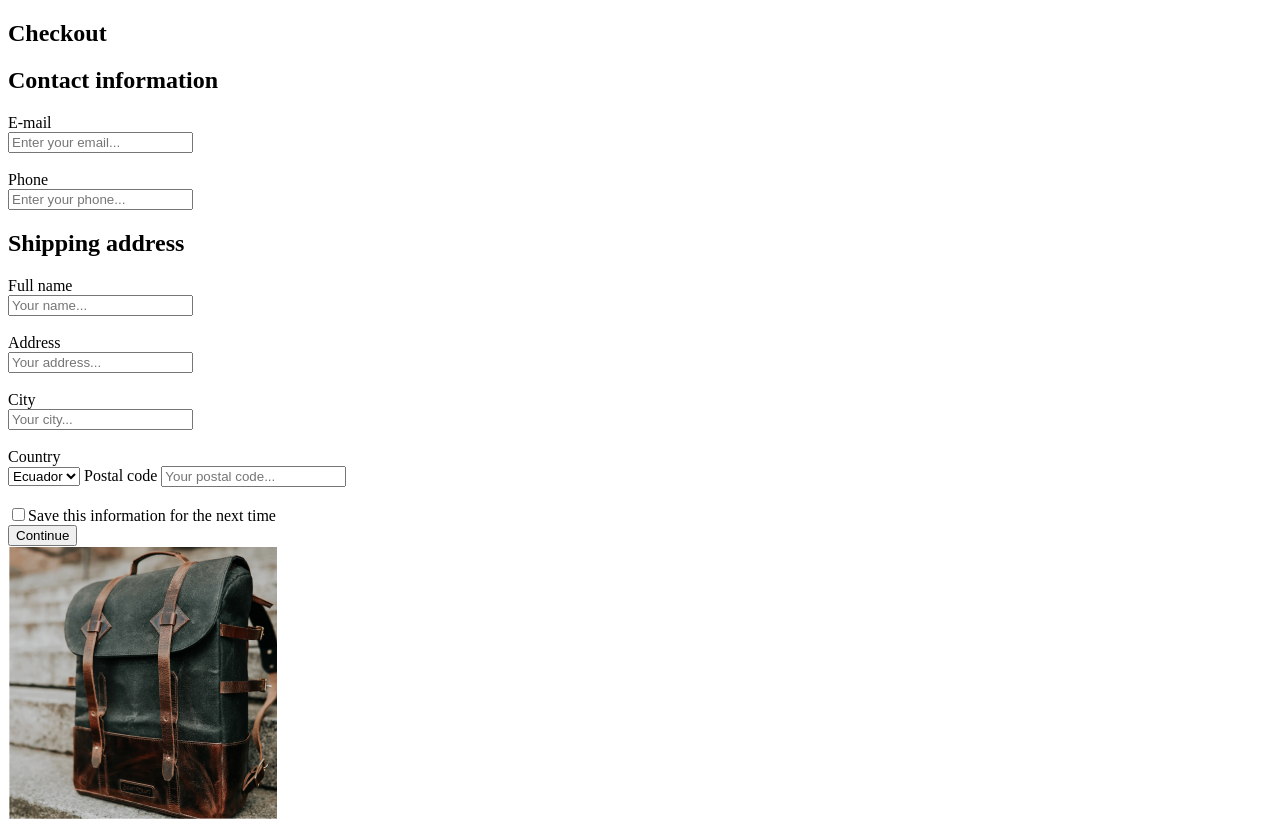
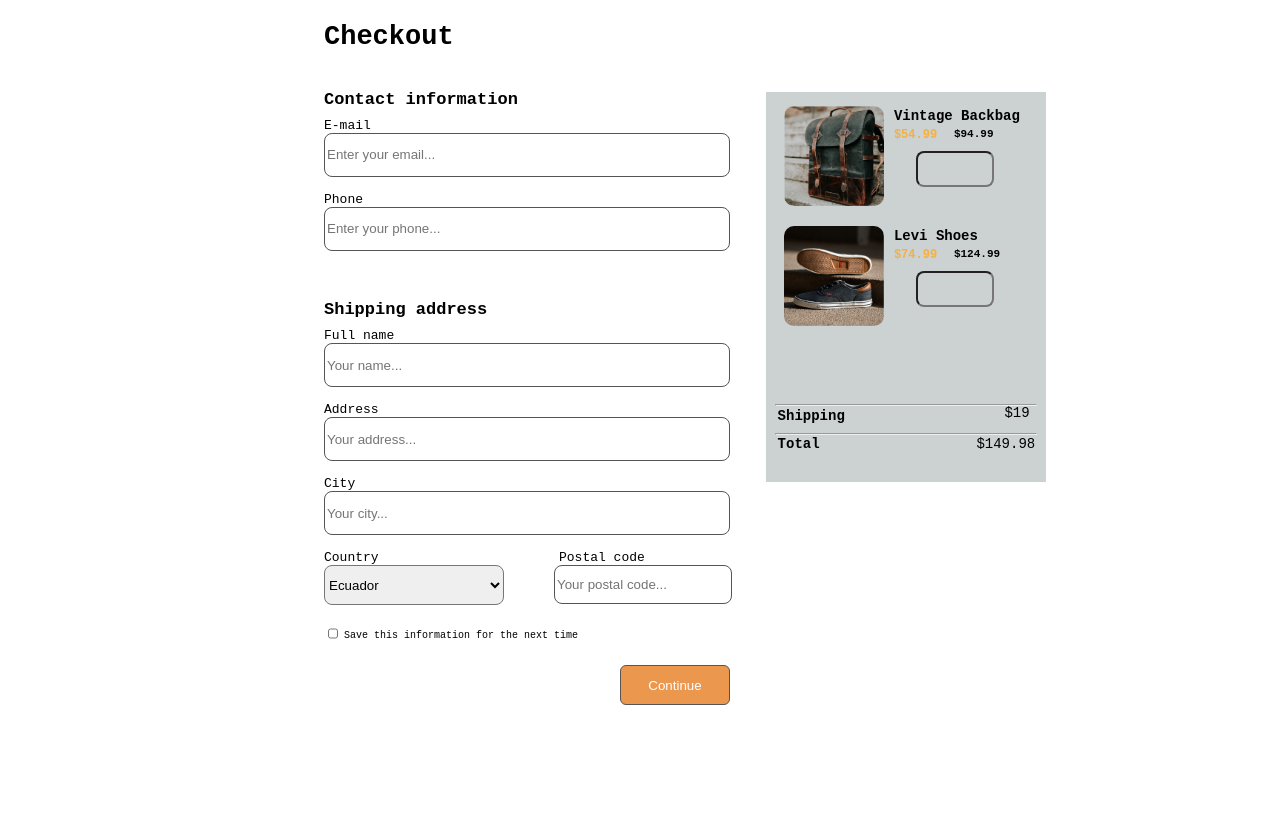
Before and after one commit to JoaquinSim/Checkout-Page, a plain HTML site: page index.html in a window 1280 px wide. Shown: the top 822 px of the page. Drawn offline with Linux system fonts and the light colour scheme.

Commit message:
Hoja de estilos del index v1

```diff
--- a/index.css
+++ b/index.css
@@ -0,0 +1,237 @@
+body{
+  font-family: monospace;
+}
+
+.form-Checkout{
+  position:relative;
+  left: 25%;
+  width:400px;
+  height:650px;
+}
+.titulo{
+  font-size:18px;
+}
+.Contact-information label{
+  position:relative;
+  top: 10px;
+  font-size: 13px;
+}
+.Contact-information h2{
+  position:relative;
+  top: 15px;
+  font-size: 17px;
+}
+.Contact-information input{
+  position:relative;
+  top: 10px;
+  width: 100%;
+  height: 40px;
+  border: 1px rgb(85,85,85) solid;
+  border-radius: 8px;
+}
+.Shipping-address {
+  position:relative;
+  top: 30px;
+}
+.Shipping-address h2{
+  position:relative;
+  top: 15px;
+  font-size: 17px;
+}
+.Shipping-address label{
+  position:relative;
+  top: 10px;
+  font-size: 13px;
+}
+.Shipping-address input{
+  position:relative;
+  top: 10px;
+  width: 100%;
+  height: 40px;
+  border-radius: 8px;
+  border: 1px rgb(85,85,85) solid;
+}
+.counpos{
+  position:relative;
+  top: 30px;
+}
+.counpos select{
+  position:relative;
+  top: 10px;
+  width: 45%;
+  height: 40px;
+  border-radius: 8px;
+}
+.counpos label{
+  position: relative;
+  top: -45px;
+  left: 235px;
+  font-size: 13px;
+}
+.counpos input{
+  position: relative;
+ top: -45px;
+ left: 230px;
+  width: 43%;
+  height: 35px;
+  border: 1px rgb(85,85,85) solid;
+  border-radius: 8px;
+}
+.checkbox {
+  position: relative;
+  top:30px;
+}
+.checkbox input{
+  position: relative;
+  top: -40px;
+  width: 10px;
+}
+.checkbox p{
+  position: relative;
+  top: -64px;
+  left: 20px;
+  font-size: 10px;
+}
+.button button{
+  position: relative;
+  top: -20px;
+  left: 74%;
+  width: 110px;
+  height: 40px;
+    border: 1px rgb(85,85,85) solid;
+  border-radius: 6px;
+  background-color: #EB984E;
+  color: white;
+}
+
+/*Items*/
+.items{
+  background-color: #CCD1D1;
+  position: relative;
+  top: -580px;
+  left: 60%;
+  width:280px;
+  height:390px;
+}
+.items .item-1{
+width: 300px;
+height: 140px;
+}
+.items .item-1 img{
+  top: 10%;
+  left: 6%;
+position: relative;
+width: 100px;
+height: 100px;
+border-radius: 10px;
+}
+.items .item-1 h1{
+  position: relative;
+  top: -100px;
+  left: 42.5%;
+  font-size: 14px;
+
+}
+.items .item-1 h2{
+  position: relative;
+  top: -108px;
+  left: 42.5%;
+  font-size: 12px;
+  color:  #F5B041;
+
+}
+.items .item-1 h3{
+  position: relative;
+  top: -133px;
+  left: 62.5%;
+  font-size: 11px;
+}
+.items .item-1 input{
+  position: relative;
+  top: -133px;
+  left: 50%;
+  height: 30px;
+  width: 70px;
+  text-align: center;
+  background-color:#CCD1D1;
+  border-radius: 8px;
+}
+.items .item-2{
+  position: relative;
+  top: -20px;
+width: 300px;
+height: 140px;
+}
+.items .item-2 img{
+  top: 10%;
+  left: 6%;
+position: relative;
+width: 100px;
+height: 100px;
+border-radius: 10px;
+}
+.items .item-2 h1{
+  position: relative;
+  top: -100px;
+  left: 42.5%;
+  font-size: 14px;
+
+}
+.items .item-2 h2{
+  position: relative;
+  top: -108px;
+  left: 42.5%;
+  font-size: 12px;
+  color:  #F5B041;
+
+}
+.items .item-2 h3{
+  position: relative;
+  top: -133px;
+  left: 62.5%;
+  font-size: 11px;
+}
+.items .item-2 input{
+  position: relative;
+  top: -133px;
+  left: 50%;
+  height: 30px;
+  width: 70px;
+  text-align: center;
+  background-color:#CCD1D1;
+  border-radius: 8px;
+}
+.shipping hr{
+ position: relative;
+ top: 25px;
+ width: 260px;
+}
+.shipping h1{
+ position: relative;
+ top: 15px;
+ left: 4%;
+ font-size: 14px;
+}
+.shipping p{
+ position: relative;
+ top: -18px;
+ left: 85%;
+ font-size: 14px;
+}
+.total hr{
+ position: relative;
+ top: -20px;
+ width: 260px;
+}
+.total h1{
+ position: relative;
+ top: -30px;
+ left: 4%;
+ font-size: 14px;
+}
+.total p{
+ position: relative;
+ top: -60px;
+ left: 75%;
+ font-size: 14px;
+}
--- a/index.html
+++ b/index.html
@@ -4,6 +4,7 @@
     <meta charset="utf-8">
     <title>Checkout page</title>
     <link rel="shortcut icon" href="Imagenes/shopping_cart.svg" type="image/x-icon">
+    <link rel="stylesheet" href="./index.css">
   </head>
   <body>
     <main>
@@ -12,14 +13,14 @@
           <h1>Checkout</h1>
         </div>
         <div class="Contact-information">
-          <h1>Contact information</h1>
+          <h2>Contact information</h2>
           <label for="email">E-mail</label><br>
           <input  type="email" id="email" placeholder="Enter your email..."><br><br>
           <label for="phone">Phone</label><br>
           <input type="text" id="phone" placeholder="Enter your phone...">
         </div>
         <div class="Shipping-address">
-          <h1>Shipping address</h1>
+          <h2>Shipping address</h2>
           <label for="name">Full name</label><br>
           <input type="text" id="name" placeholder="Your name..."><br><br>
           <label for="text">Address</label><br>
@@ -27,17 +28,21 @@
           <label for="city">City</label><br>
           <input type="text" placeholder="Your city..."><br><br>
           <label for="country">Country</label><br>
-          <select class="" >
+          </div>
+          <div class="counpos">
+          <select class="country" >
             <option>Ecuador</option>
             <option>Peru</option>
             <option>Bolivia</option>
-          </select>
-          <label for="postal">Postal code</label>
-          <input type="text" placeholder="Your postal code..."><br><br>
-          <input type="checkbox">Save this information for the next time
+          </select><br>
+          <label for="postal">Postal code</label><br>
+          <input class="codepostal" type="text" placeholder="Your postal code..."><br><br>
+          </div>
+          <div class="checkbox">
+          <input type="checkbox"><p>Save this information for the next time</p>
         </div>
         <div class="button">
-          <button class="button-continue" onclick="">Continue</button>
+          <button onclick="">Continue</button>
         </div>
       </section>
       <section class="items">
@@ -55,13 +60,15 @@
           <h3>$124.99</h3>
           <input type="number" min="1">
         </div>
-        <hr>
         <div class="shipping">
-          <h1>Shipping</h1> <p id="shipping"></p>
+          <hr>
+          <h1>Shipping</h1>
+          <p id="shipping">$19</p>
         </div>
-        <hr>
         <div class="total">
-          <h1>Total</h1> <p id="total"></p>
+            <hr>
+          <h1>Total</h1>
+          <p id="total">$149.98</p>
         </div>
       </section>
     </main>
```
